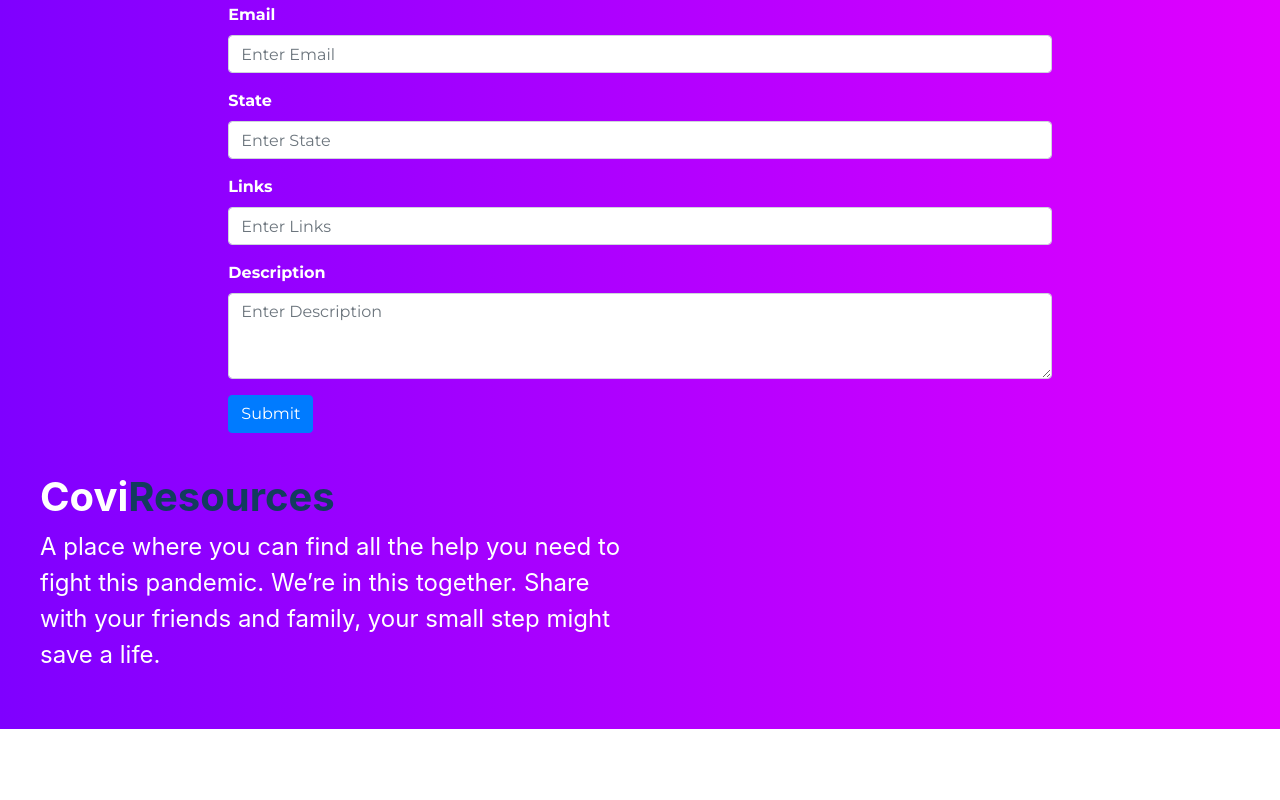
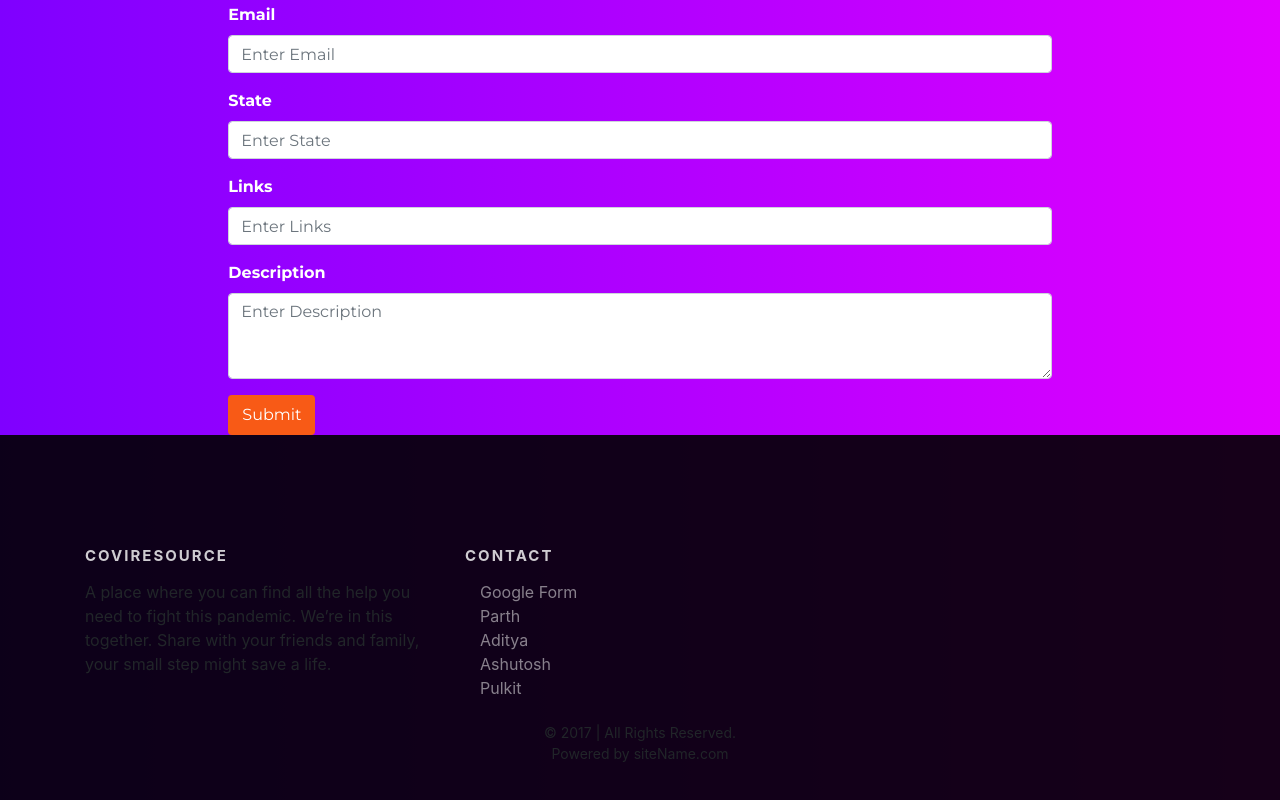
Before and after one commit to zinader/CoronaResources, a React (Create React App) app in the folder client/: page /addresource in a window 1280 px wide. Shown: the part 780-1580 px from the top of the page. Before the commit the page ends 1509 px from the top, so only its background shows below. Built offline with nearby package versions, Linux system fonts and the light colour scheme.

Commit message:
Some Changes

```diff
--- a/client/src/components/MainComponent.js
+++ b/client/src/components/MainComponent.js
@@ -9,14 +9,20 @@ const MainComponent = () => {
   const [state, setState] = useState("");
   const [resources, setResources] = useState([]);
   const [resourceType, setType] = useState(null);
-  const [names, setNames] = useState(["", "Oxygen", "Ambulance", "Home Testing", "Plasma"])
+  const [names, setNames] = useState([
+    "",
+    "Oxygen",
+    "Ambulance",
+    "Home Testing",
+    "Plasma",
+  ]);
 
   const handleSubmit = () => {
-    const handleResource =(res) => {
-      setResources(null)
-      setResources(res.data.data)
-      console.log(res.data)
-    }
+    const handleResource = (res) => {
+      setResources(null);
+      setResources(res.data.data);
+      console.log(res.data);
+    };
     const fetchData = async () => {
       await axios
 
@@ -27,7 +33,7 @@ const MainComponent = () => {
         .then((res) => handleResource(res));
       // console.log(resources);
     };
-    console.log(state, resourceType)
+    console.log(state, resourceType);
     fetchData();
   };
 
@@ -67,6 +73,11 @@ const MainComponent = () => {
           <Dropdown.Item onClick={() => setType(null)}>All</Dropdown.Item>
           <Dropdown.Item onClick={() => setType(1)}>Oxygen</Dropdown.Item>
           <Dropdown.Item onClick={() => setType(2)}>Ambulance</Dropdown.Item>
+          <Dropdown.Item onClick={() => setType(3)}>Home Testing</Dropdown.Item>
+          <Dropdown.Item onClick={() => setType(4)}>Plasma</Dropdown.Item>
+          <Dropdown.Item onClick={() => setType(5)}>Remdesivir</Dropdown.Item>
+          <Dropdown.Item onClick={() => setType(6)}>Fabiflu</Dropdown.Item>
+          <Dropdown.Item onClick={() => setType(7)}>Beds</Dropdown.Item>
         </DropdownButton>
         <Button className="btn-search" onClick={() => handleSubmit()}>
           Search
--- /dev/null
+++ b/client/src/components/footer.css
@@ -0,0 +1,123 @@
+.content-main {
+  height: 200vh;
+}
+
+.fh5co-bg {
+  background-size: cover;
+  background-position: center center;
+  background-repeat: no-repeat;
+  position: relative;
+}
+
+.fh5co-bg {
+  background-size: cover;
+  background-position: center center;
+  position: relative;
+  width: 100%;
+  float: left;
+}
+.fh5co-bg .overlay {
+  position: absolute;
+  top: 0;
+  left: 0;
+  right: 0;
+  bottom: 0;
+  background: rgba(0, 0, 0, 0.5);
+  -webkit-transition: 0.5s;
+  -o-transition: 0.5s;
+  transition: 0.5s;
+}
+
+.fh5co-bg-section {
+  background: rgba(0, 0, 0, 0.05);
+}
+
+#fh5co-footer {
+  padding: 7em 0;
+  clear: both;
+}
+@media screen and (max-width: 768px) {
+  #fh5co-footer {
+    padding: 3em 0;
+  }
+}
+
+#fh5co-footer {
+  position: relative;
+}
+#fh5co-footer .overlay {
+  position: absolute;
+  top: 0;
+  left: 0;
+  right: 0;
+  bottom: 0;
+  background: rgba(0, 0, 0, 0.9);
+  -webkit-transition: 0.5s;
+  -o-transition: 0.5s;
+  transition: 0.5s;
+}
+#fh5co-footer h3 {
+  margin-bottom: 15px;
+  font-weight: bold;
+  font-size: 15px;
+  letter-spacing: 2px;
+  text-transform: uppercase;
+  color: rgba(255, 255, 255, 0.8);
+}
+#fh5co-footer .fh5co-footer-links {
+  padding: 0;
+  margin: 0;
+}
+#fh5co-footer .fh5co-footer-links li {
+  padding: 0;
+  margin: 0;
+  list-style: none;
+}
+#fh5co-footer .fh5co-footer-links li a {
+  color: rgba(255, 255, 255, 0.5);
+  text-decoration: none;
+}
+#fh5co-footer .fh5co-footer-links li a:hover {
+  text-decoration: underline;
+}
+#fh5co-footer .fh5co-widget {
+  margin-bottom: 30px;
+}
+@media screen and (max-width: 768px) {
+  #fh5co-footer .fh5co-widget {
+    text-align: left;
+  }
+}
+#fh5co-footer .fh5co-widget h3 {
+  margin-bottom: 15px;
+  font-weight: bold;
+  font-size: 15px;
+  letter-spacing: 2px;
+  text-transform: uppercase;
+}
+#fh5co-footer .copyright .block {
+  display: block;
+}
+
+.btn-primary {
+  background: #f85a16;
+  color: #fff;
+  border: 2px solid #f85a16;
+}
+.btn-primary:hover,
+.btn-primary:focus,
+.btn-primary:active {
+  background: #f96c2f !important;
+  border-color: #f96c2f !important;
+}
+.btn-primary.btn-outline {
+  background: transparent;
+  color: #f85a16;
+  border: 1px solid #f85a16;
+}
+.btn-primary.btn-outline:hover,
+.btn-primary.btn-outline:focus,
+.btn-primary.btn-outline:active {
+  background: #f85a16;
+  color: #fff;
+}
--- a/client/src/components/footer.jsx
+++ b/client/src/components/footer.jsx
@@ -1,19 +1,56 @@
+import "./footer.css";
+
 const Footer = () => {
-    return(
-        <div className='footer' id='footer'>
-            <div className='row'>
-                <div className='col-md-6'>
-                    <h1>
-                        Covi<span className='high'>Resources</span>
-                    </h1>
-                    <p class='brief'>
-                        A place where you can find all the help you need to fight this pandemic. We’re in this together.
-                        Share with your friends and family, your small step might save a life.
-                    </p>
-                </div>
+  return (
+    <footer id="fh5co-footer" class="fh5co-bg" role="contentinfo">
+      <div class="overlay"></div>
+      <div class="container">
+        <div class="row row-pb-md">
+          <div class="col-md-4 fh5co-widget">
+            <h3>CoviResource</h3>
+            <p>
+              A place where you can find all the help you need to fight this
+              pandemic. We’re in this together. Share with your friends and
+              family, your small step might save a life.
+            </p>
+          </div>
+          <div class="col-md-8">
+            <h3>Contact</h3>
+            <div class="col-md-4 col-sm-4 col-xs-6">
+              <ul class="fh5co-footer-links">
+                <li>
+                  <a href="https://docs.google.com/forms/d/e/1FAIpQLSc-5W9FraLhHun3gHpsPuUuhOyLr58g0Fkc1fOxhGbjJK4MHw/viewform">
+                    Google Form
+                  </a>
+                </li>
+                <li>
+                  <a href="#">Parth</a>
+                </li>
+                <li>
+                  <a href="#">Aditya</a>
+                </li>
+                <li>
+                  <a href="#">Ashutosh</a>
+                </li>
+                <li>
+                  <a href="#">Pulkit</a>
+                </li>
+              </ul>
             </div>
+          </div>
         </div>
-    )
-}
 
-export default Footer
+        <div class="row copyright" style={{ fontWeight: "700px" }}>
+          <div class="col-md-12 text-center">
+            <p>
+              <small class="block">&copy; 2017 | All Rights Reserved.</small>
+              <small class="block">Powered by siteName.com</small>
+            </p>
+          </div>
+        </div>
+      </div>
+    </footer>
+  );
+};
+
+export default Footer;
```
Also changed, not shown: 1 other file (tests, documents, lock files or other folders).
